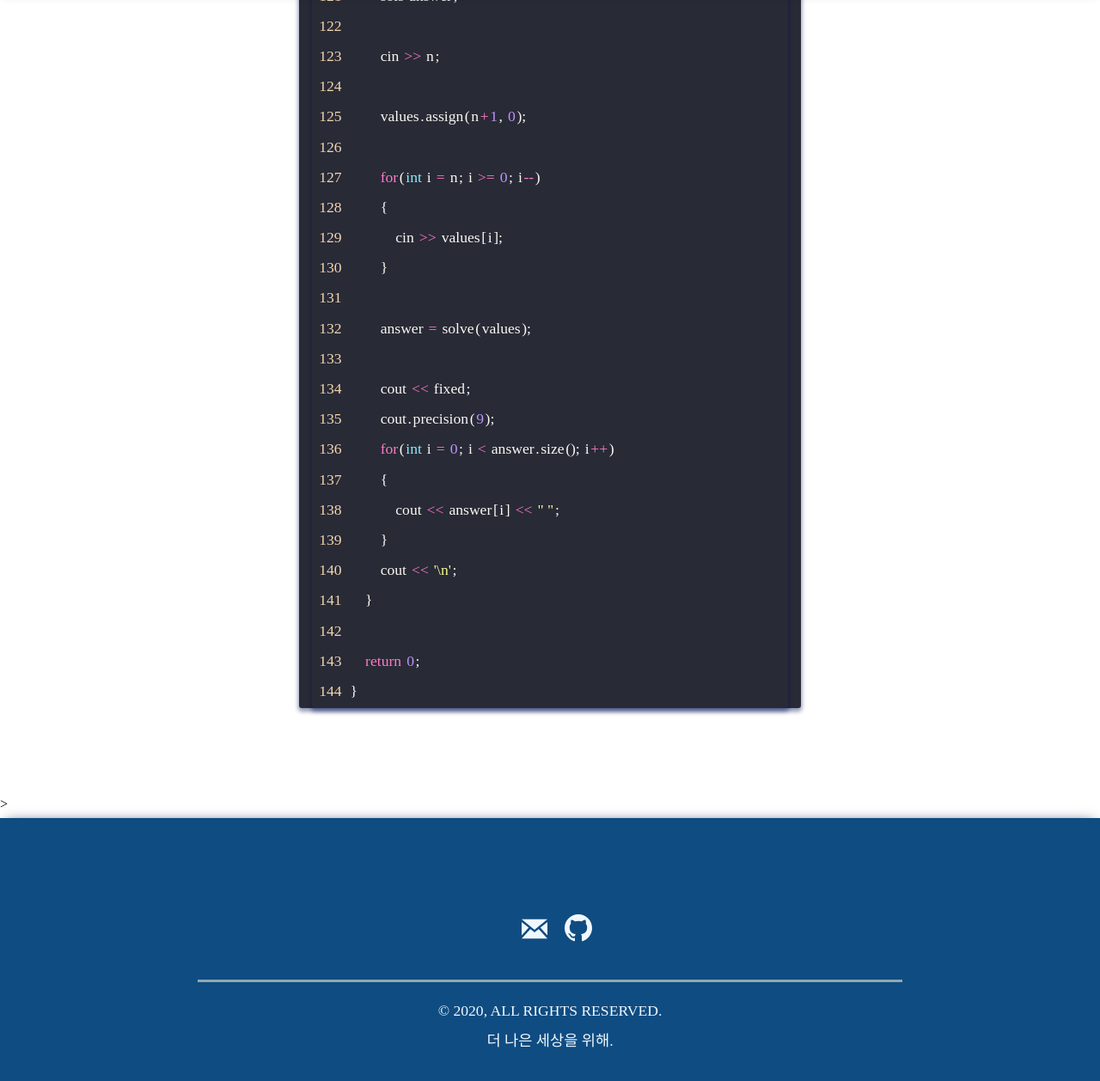
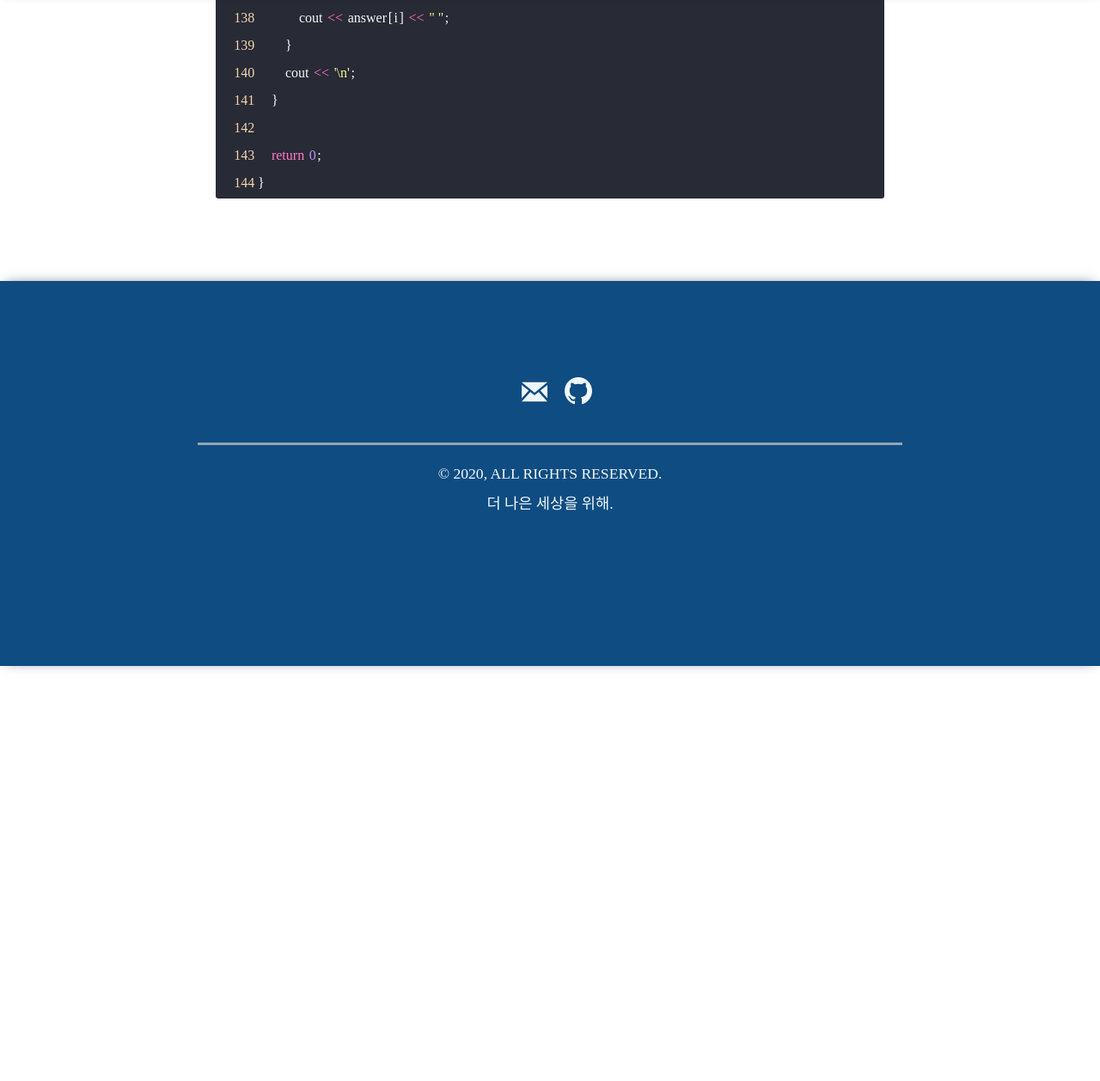
Before and after one commit to luceinaltis/luceinaltis.github.io, a Jekyll site: the page built from _posts/algorithm/2020-05-22-알고리즘에서의 수치해석.markdown, in a window 1280 px wide and 1400 px high, scrolled down 7448 px. Shown: the top 1258 px of the window at 86% size. Built offline with Jekyll 4.4.1, drawn with Linux system fonts in a browser that asks for light colours; some web fonts are replaced.

Commit message:
css modified

````diff
--- a/_includes/nav.html
+++ b/_includes/nav.html
@@ -4,7 +4,7 @@
         <svg style="fill:white" xmlns="http://www.w3.org/2000/svg" width="30" height="30" viewBox="0 0 24 24"><path d="M24 1l-4.5 16.5-6.097-5.43 5.852-6.175-7.844 5.421-5.411-1.316 18-9zm-11 12.501v5.499l2.193-3.323-2.193-2.176zm-13 8.63c1.013-1.574 1.955-2.256 2.938-2.55l.234 1.448c-.663.256-1.215.806-1.965 1.971l-1.207-.869zm11-4.729c-.928 1.473-1.748 2.104-2.566 2.322l.254 1.436c.746-.176 1.521-.583 2.312-1.391v-2.367zm-3.855 2.385c-.883-.103-1.92-.365-2.938-.376l.236 1.462c.873.068 1.931.345 2.963.395l-.261-1.481z"/></svg>
     </div>
     <div class="menu">
-        <svg onclick="toggleMenu()" class="menu-icon" xmlns="http://www.w3.org/2000/svg" width="2.2rem" height="2.0rem" viewBox="0 0 24 24"><path d="M24 6h-24v-4h24v4zm0 4h-24v4h24v-4zm0 8h-24v4h24v-4z"/>
+        <svg onclick="toggleMenu()" class="menu-icon" xmlns="http://www.w3.org/2000/svg" width="2.2rem" height="2.0rem" viewBox="0 0 24 24"><path d="M24 6h-24v-4h24v4zm0 4h-24v4h24v-4zm0 8h-24v4h24v-4z"/></svg>
         <ul id="hide-menu" style="visibility:hidden;">
             <a href="/"><li>Home</li></a>
             {% for category in site.categories %}
@@ -13,8 +13,7 @@
             {% endfor %}
             <a href="/About"><li>About</li></a>
         </ul>
-        </svg>
-
     </div>
 </div>
+
 <!-- 메뉴바 -->
--- a/_layouts/main.html
+++ b/_layouts/main.html
@@ -9,7 +9,7 @@
     </nav>
     <section>
         {{ content }}
-    </section>>
+    </section>
     <footer>
         {%- include footer.html -%}
     </footer>
--- a/_posts/algorithm/2020-05-10-자료형 프로모션.markdown
+++ b/_posts/algorithm/2020-05-10-자료형 프로모션.markdown
@@ -4,7 +4,7 @@
 categories: algorithm
 ---
 ## 자료형 프로모션이란?
-
+---
 사칙연산이나 대소 비교를 할 경우 두 개의 피연산자를 비교하게 된다.
 
 이러한 피연산자들을 계산할 때 컴파일러는 다음과 같은 규칙에 따라 피연산자들을 변환시킨다.
@@ -17,7 +17,7 @@
 
 
 ## 이해하기
-
+---
 다음과 같은 코드를 보고 계산 결과를 맞춰보자.
 
 ```cpp
--- a/_posts/algorithm/2020-05-22-알고리즘에서의 수치해석.markdown
+++ b/_posts/algorithm/2020-05-22-알고리즘에서의 수치해석.markdown
@@ -4,6 +4,8 @@
 categories: algorithm
 ---
 ## 이분법이란?
+
+---
 
 이분법이란 주어진 범위 [lo, hi]에서 어떤 함수 f(x)의 값이 0이 되는 지점을 찾아내는 기법입니다.
 
@@ -18,6 +20,8 @@
 하지만, 프로그래밍 대회에서는 이분법을 이용해 적은 오차로 근사한 값을 구하는 문제도 출제되기 때문에 이러한 기법을 익혀두면 좋습니다.
 
 ## 이용 방법
+
+---
 
 이분법을 사용하려면 먼저 극점을 알아야합니다.
 
@@ -67,6 +71,8 @@
 그러므로 f`(x)의 극점을 구했기 때문에 이분법을 통해서 극점들을 구할 수 있게 됩니다.
 
 ## 문제로 이해하기
+
+---
 
 이분법을 이해하기위해 예제로 알고스팟의 ROOTS로 풀어보겠습니다.
 
--- a/assets/css/style.css
+++ b/assets/css/style.css
@@ -23,8 +23,8 @@
 
 .lineno {
         text-align: center;
-        padding-left: 0.4rem;
-        padding-right: 0.4rem;
+        /* padding-left: 0.4rem; */
+        /* padding-right: 0.4rem; */
         color: var(--skin_color);
 }
 
@@ -35,7 +35,7 @@
         margin-top: 2rem;
         margin-bottom: 2rem;
         border-radius: 0.2rem;
-        box-shadow: 0px 3px 5px 1px rgba(0,20,87,0.45);
+        /* box-shadow: 0px 0px 5px 1px rgba(0,20,87,0.45); */
 }
 
 .highlight span{
@@ -54,8 +54,8 @@
         padding:0.5rem 2rem 0.5rem 2rem;
         border:0px;
         position: relative;
-        top: 0.3rem;
-        right: 7rem;
+        top: 0.5rem;
+        right: 8rem;
         width:16rem;
         z-index:0;
         box-shadow: 0px 1px 3px 0px rgba(0,20,87,0.45);
@@ -89,8 +89,7 @@
         box-shadow: 0px 6px 19px -7px rgba(3,32,59,1);
         height: 4rem;
         display: grid;
-        grid-template-columns: 3fr 3fr 1fr;
-        justify-items: center;
+        grid-template-columns: 3fr 2fr;
 }
 
 
@@ -98,13 +97,17 @@
         text-decoration: none;
         color:whitesmoke;
         font-size: 2rem;
+        padding-left: 20%;
 }
 
 
 .wrapper .menu {
-        grid-column-start: 3;
-        grid-column-end: 3;
-        align-self: flex-end;
+        grid-column-start: 2;
+        grid-column-end: 2;
+        width: 40px;
+        justify-self: right;
+        justify-items: center;
+        padding-right: 40%;
         /* margin-bottom: 0.3rem; */
 }
 
@@ -270,16 +273,30 @@
 .post {
         margin: 3rem auto 3rem auto;
         width: 80%;
+        font-size: 1rem;
 }
+
+.post p img {
+        display: block;
+        max-width: 100%;
+        height: auto;
+        box-shadow: 0px 3px 10px 1px rgba(0,20,87,0.3);
+        margin: 1rem auto;
+}
+
+
 li {counter-increment: li;}
 
-.post ol {list-style: none; counter-reset: li}
+
+.post ol {list-style: none; counter-reset: li;}
 .post ol li::before {content: counter(li); color: var(--trend_color);
         display: inline-block; width: 1em; margin-left: -1.5em;
         margin-right: 0.5em; text-align: right; direction: rtl;
         padding:0.2rem 0.5rem 0.2rem 0rem;
         font-size: 1.4rem;
 }
+
+
 
 .post ol li {
         padding-left: 3rem;
@@ -294,17 +311,21 @@
 .post h2 {
         font-size: 2rem;
         color:black;
+        margin-top: 2rem;
 }
 
 .post blockquote {
         border-left: 3px solid var(--trend_color);
         font-size: larger;
         font-style: italic;
+        color: rgba(32, 38, 35, 0.8);
         padding-left: 1rem;
+        background-color: rgba(72, 78, 95, 0.2);
+        margin: 1rem 0;
 }
 
 .post p{
-        padding: 0.5rem;
+        padding: 0.3rem;
         line-height: 2rem;
 }
 
@@ -388,7 +409,8 @@
 article {
         margin-left: auto;
         margin-right: auto;
-        width: 60%;
+
+        width: 80%;
         font-size: 1.1rem;
 }
 
````
Lines whose indentation alone changed are shown as unchanged.
